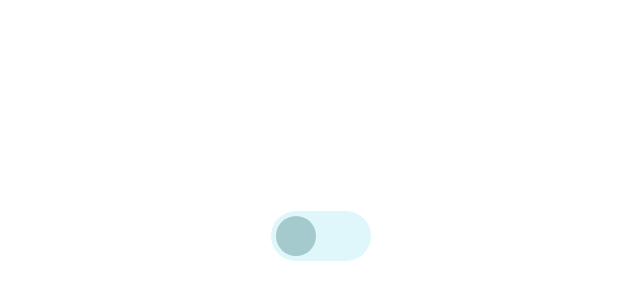
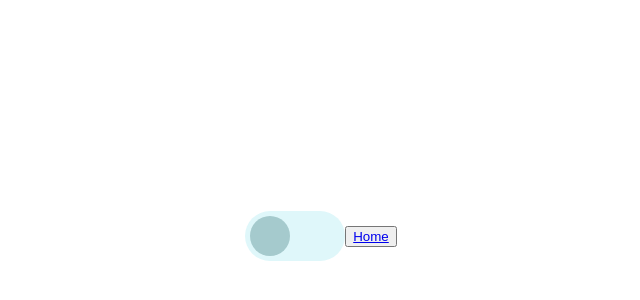
Before and after one commit to IT-Center-ZANGIOTA/Portfolio-Ismoiljonov_Ibrohim, a website: page Animation/Index.html in a window 1280 px wide. Shown: the part 172-472 px from the top of the page, without its empty margins (319-959 px from the left). Drawn offline with Linux system fonts and the light colour scheme.

Commit message:
Update Index.html

```diff
--- a/Animation/Index.html
+++ b/Animation/Index.html
@@ -12,6 +12,7 @@
 <body>
     <input type="checkbox" id="toogle-slider">
     <label for="toogle-slider">On/Off</label>
+    <button><a href="https://it-center-zangiota.github.io/Portfolio-Ismoiljonov_Ibrohim/">Home</a></button>
 </body>
 
 </html>
```
